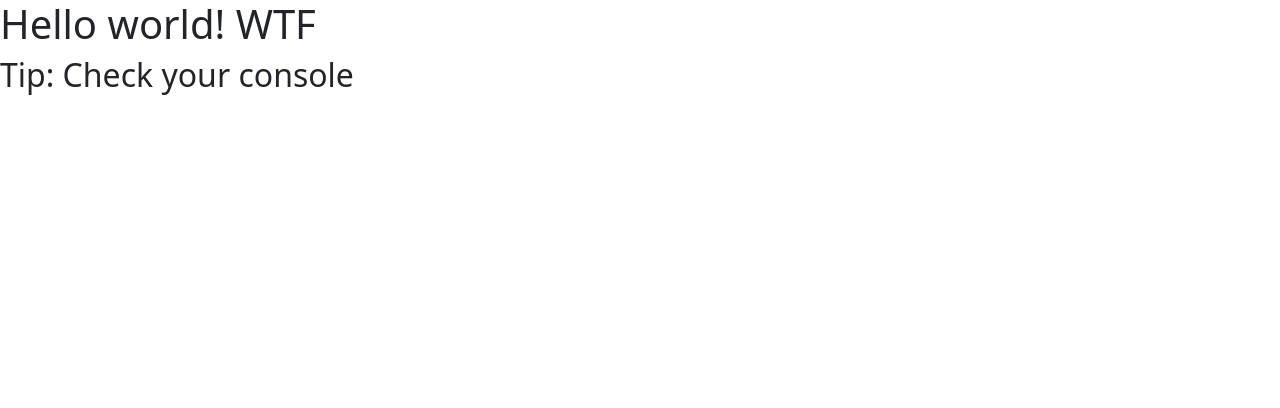
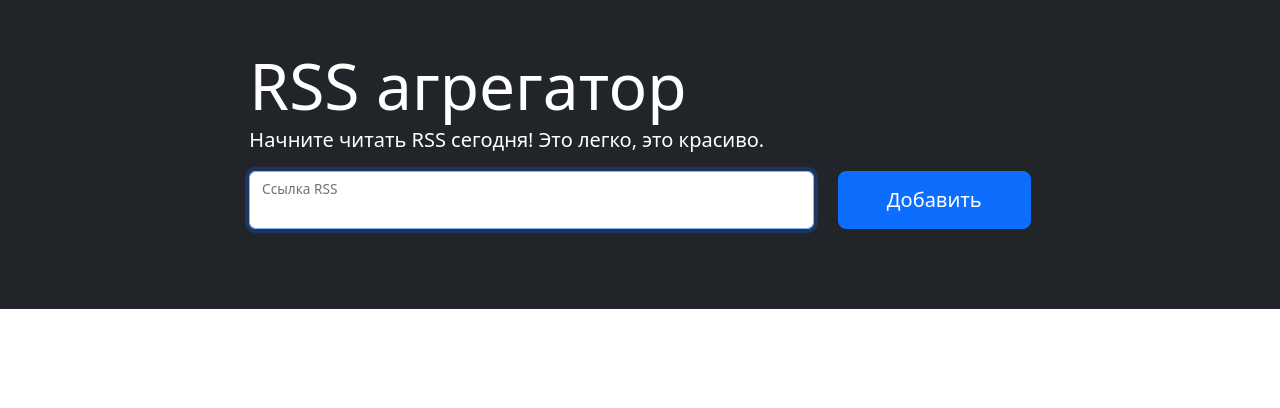
Before and after one commit to jLukatar/frontend-project-11, a website built with webpack: page index.html in a window 1280 px wide. Built offline with nearby package versions, Linux system fonts and the light colour scheme.

Commit message:
index.html new, webpack fixed

```diff
--- a/index.html
+++ b/index.html
@@ -6,8 +6,39 @@
         <title>Webpack App</title>
     </head>
     <body>
-        <h1>Hello world! WTF</h1>
-        <h2>Tip: Check your console</h2>
+        <main class="flex-grow-1">
+            <section class="container-fluid bg-dark p-5">
+              <div class="row">
+                <div class="col-md-10 col-lg-8 mx-auto text-white">
+                  <h1 class="display-3 mb-0">RSS агрегатор</h1>
+                  <p class="lead">Начните читать RSS сегодня! Это легко, это красиво.</p>
+                  <form action="" class="rss-form text-body">
+                    <div class="row">
+                      <div class="col">
+                        <div class="form-floating">
+                          <input id="url-input" autofocus="" required="" name="url" aria-label="url"
+                            class="form-control w-100" placeholder="ссылка RSS" autocomplete="off">
+                          <label for="url-input">Ссылка RSS</label>
+                        </div>
+                      </div>
+                      <div class="col-auto">
+                        <button type="submit" aria-label="add" class="h-100 btn btn-lg btn-primary px-sm-5">Добавить</button>
+                      </div>
+                    </div>
+                  </form>
+                  <p class="mt-2 mb-0 text-muted">Пример: https://lorem-rss.hexlet.app/feed</p>
+                  <p class="feedback m-0 position-absolute small text-danger"></p>
+                </div>
+              </div>
+            </section>
+
+            <section class="container-fluid container-xxl p-5">
+              <div class="row">
+                <div class="col-md-10 col-lg-8 order-1 mx-auto posts"></div>
+                <div class="col-md-10 col-lg-4 mx-auto order-0 order-lg-1 feeds"></div>
+              </div>
+            </section>
+          </main>
     </body>
 
 </html>
--- a/package.json
+++ b/package.json
@@ -21,6 +21,7 @@
     "@babel/preset-env": "^7.25.4",
     "@eslint/js": "^9.10.0",
     "@webpack-cli/generators": "^3.0.7",
+    "autoprefixer": "^10.4.20",
     "babel-loader": "^9.1.3",
     "css-loader": "^7.1.2",
     "eslint": "^8.57.0",
@@ -37,6 +38,7 @@
     "webpack-dev-server": "^5.1.0"
   },
   "dependencies": {
+    "@popperjs/core": "^2.11.8",
     "bootstrap": "^5.3.3"
   }
 }
--- a/webpack.config.js
+++ b/webpack.config.js
@@ -1,5 +1,3 @@
-// Generated using webpack-cli https://github.com/webpack/webpack-cli
-
 const path = require('path');
 const HtmlWebpackPlugin = require('html-webpack-plugin');
 
@@ -25,6 +23,21 @@
     ],
     module: {
         rules: [
+          { test: /\.css$/, use: ['style-loader', 'css-loader', 'postcss-loader'] },
+          {
+            test: /\.scss$/,
+            use: ['style-loader', 'css-loader', 'sass-loader', 'postcss-loader',
+              {
+                loader: 'sass-loader',
+                options: {
+                  sassOptions: {
+                    quietDeps: true, // Suppresses deprecation warnings from dependencies
+                  },
+                },
+              },
+            ],
+
+          },
             {
                 test: /\.(js|jsx)$/i,
                 loader: 'babel-loader',
```
Also changed, not shown: 1 other file.
